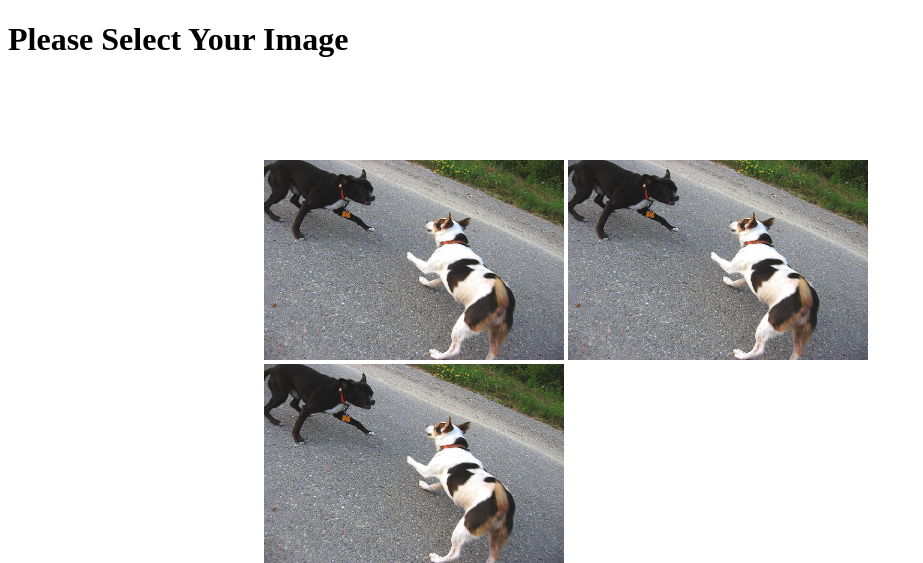
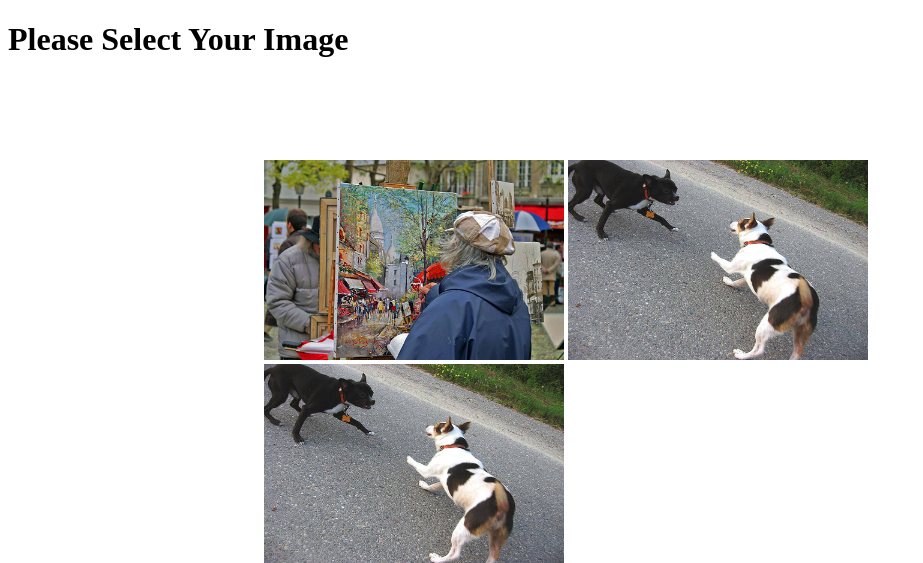
Before and after one commit to AllanPetrie/HCS, a Flask app: page /images in a window 1280 px wide. Shown: the top 563 px of the page, without its empty margins (0-923 px from the left). Run offline with Flask 2, Linux system fonts and the light colour scheme.

Commit message:
end of day from nathan

```diff
--- a/app/static/script.js
+++ b/app/static/script.js
@@ -1,3 +1,16 @@
-function validate(){
+function validate(id){
+    img_src = document.getElementById(id).src;
     window.location.assign("imageselect")
+    changeImage(img_src)
+
 }
+
+function changeImage(src){
+    console.log("In next function")
+    image = document.getElementById("image2")
+    img.src = src
+}
+
+// function change_image(src){
+
+// }
--- a/app/templates/gregor.html
+++ b/app/templates/gregor.html
@@ -11,7 +11,7 @@
     <h1>This is a title</h1>
     <div class=imageContainer>
         <div class=row>
-            <img class=image onclick="" src="../static/images/image2.jpg" id="image2" alt="images">
+            <img class=image onclick="" src="../static/images/image2" id="image2" alt="not working">
         </div>
     </div>
 
--- a/app/templates/images.html
+++ b/app/templates/images.html
@@ -14,8 +14,8 @@
     <h1>Please Select Your Image</h1>
     <div class=imageContainer>
         <div class=row>
-            <img class=image onclick="validate()" src="../static/images/image2.jpg" id="image" alt="images">
-            <img class=image onclick="" src="../static/images/image2.jpg" id="image" alt="images">
+            <img class=image onclick="validate(this.id)" src="../static/images/image3.jpg" id="image1" alt="images">
+            <img class=image onclick="" src="../static/images/image2.jpg" id="changed_image" alt="images">
             <img class=image onclick="" src="../static/images/image2.jpg" id="image" alt="images">
         </div>
         <div class=row>
```
